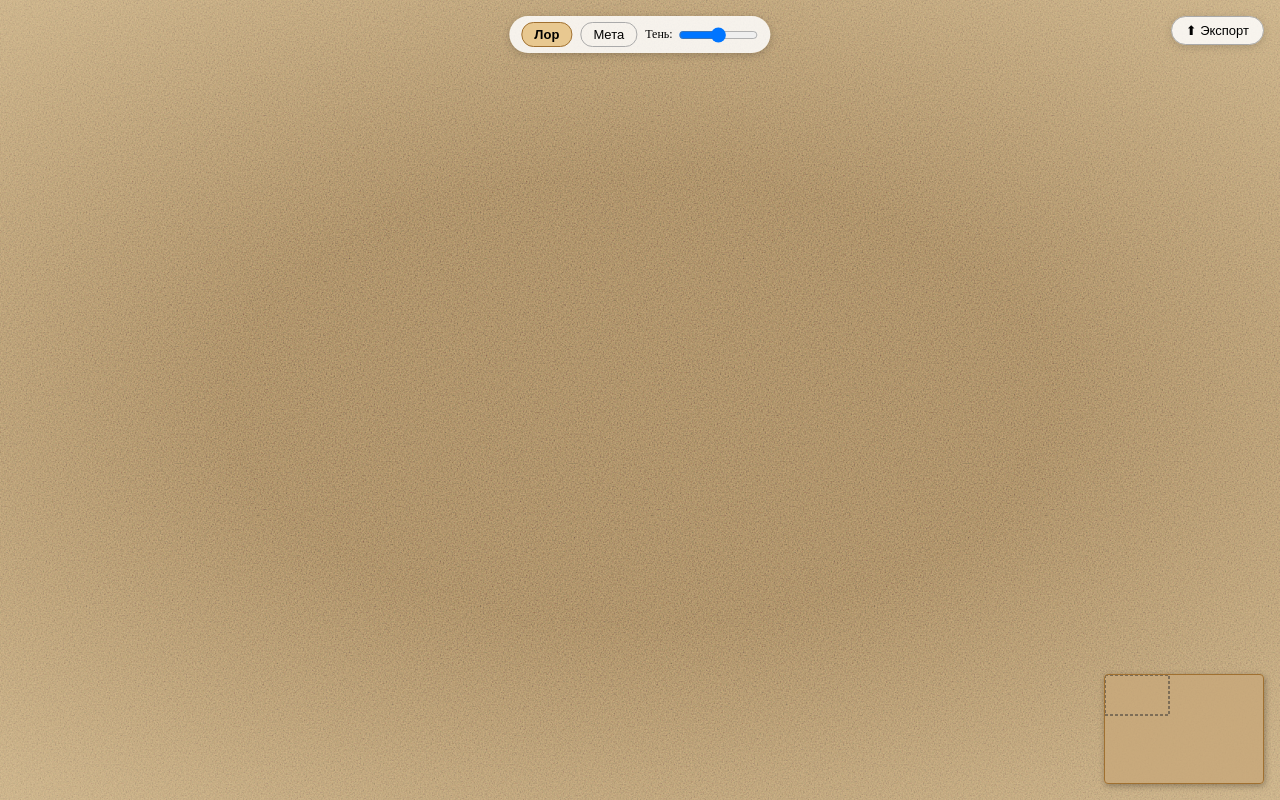
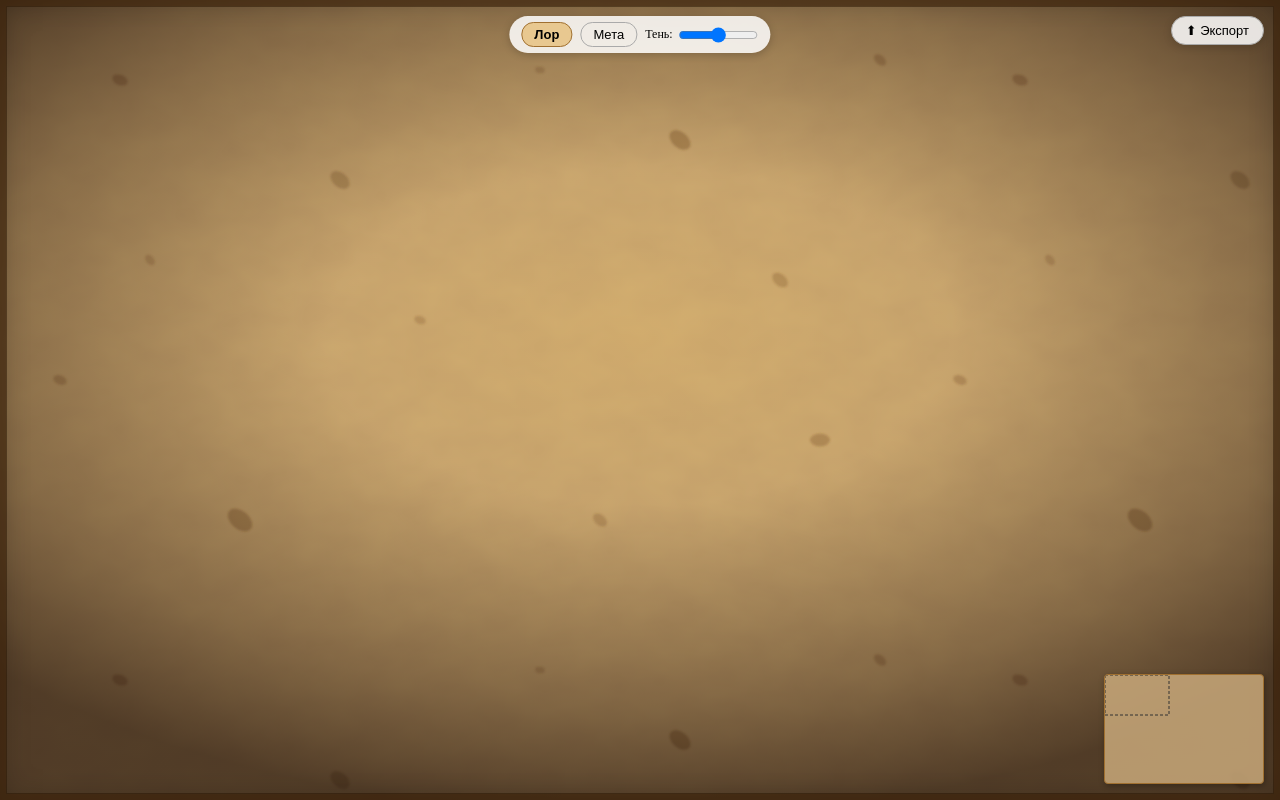
Before and after one commit to Lossypi/corkborg, a Svelte app: page / in a window 1280 px wide. Built offline with nearby package versions, Linux system fonts and the light colour scheme.

Commit message:
feat: full cork texture, vignette, meta overlay, blueprint grid, wood frame

```diff
--- a/src/components/Background.svelte
+++ b/src/components/Background.svelte
@@ -1,22 +1,34 @@
 <!-- src/components/Background.svelte -->
 <script lang="ts">
+  import { layer as layerStore } from '../stores/layer'
+  import { LAYER_TOKENS } from '../lib/theme'
+  import { corkBackground } from '../lib/decorations'
+
+  const cork = corkBackground()
+
+  $: tokens = LAYER_TOKENS[$layerStore.active]
+  $: isLor = $layerStore.active === 'lor'
 </script>
 
 <div class="bg-root">
-  <!-- Cork texture via SVG filter -->
-  <svg class="cork-texture" xmlns="http://www.w3.org/2000/svg">
-    <defs>
-      <filter id="cork">
-        <feTurbulence type="fractalNoise" baseFrequency="0.65" numOctaves="3" stitchTiles="stitch" />
-        <feColorMatrix type="saturate" values="0.3" />
-        <feBlend in="SourceGraphic" mode="multiply" />
-      </filter>
-    </defs>
-    <rect width="100%" height="100%" fill="#c8a97b" filter="url(#cork)" />
-  </svg>
+  <!-- Cork texture: SVG data-URI, non-tiling, organic -->
+  <div class="cork" style:background={cork} />
 
-  <!-- Radial vignette: transparent center → fade at edges -->
-  <div class="vignette" />
+  <!-- Layer-specific vignette -->
+  <div class="vignette" style:background={tokens.vignette} />
+
+  <!-- Meta overlay: cold blue wash -->
+  {#if !isLor}
+    <div class="meta-overlay" />
+  {/if}
+
+  <!-- Blueprint grid (meta only) -->
+  {#if !isLor}
+    <div class="blueprint-grid" />
+  {/if}
+
+  <!-- Wood frame inset -->
+  <div class="wood-frame" />
 </div>
 
 <style>
@@ -26,19 +38,37 @@
     pointer-events: none;
     z-index: 0;
   }
-  .cork-texture {
+  .cork {
     position: absolute;
     inset: 0;
-    width: 100%;
-    height: 100%;
+    background-size: 100% 100%;
   }
   .vignette {
     position: absolute;
     inset: 0;
-    background: radial-gradient(
-      ellipse 80% 70% at 50% 50%,
-      transparent 40%,
-      rgba(240, 220, 180, 0.5) 100%
-    );
+    transition: background 0.4s;
+  }
+  .meta-overlay {
+    position: absolute;
+    inset: 0;
+    background: rgba(18, 36, 72, 0.32);
+  }
+  .blueprint-grid {
+    position: absolute;
+    inset: 0;
+    background-image:
+      linear-gradient(rgba(80,140,220,0.09) 1px, transparent 1px),
+      linear-gradient(90deg, rgba(80,140,220,0.09) 1px, transparent 1px),
+      linear-gradient(rgba(80,140,220,0.035) 1px, transparent 1px),
+      linear-gradient(90deg, rgba(80,140,220,0.035) 1px, transparent 1px);
+    background-size: 80px 80px, 80px 80px, 20px 20px, 20px 20px;
+  }
+  .wood-frame {
+    position: absolute;
+    inset: 0;
+    box-shadow:
+      inset 0 0 0 6px rgba(80,50,20,0.35),
+      inset 0 0 0 7px rgba(40,20,0,0.5),
+      inset 0 0 30px rgba(0,0,0,0.25);
   }
 </style>
```
